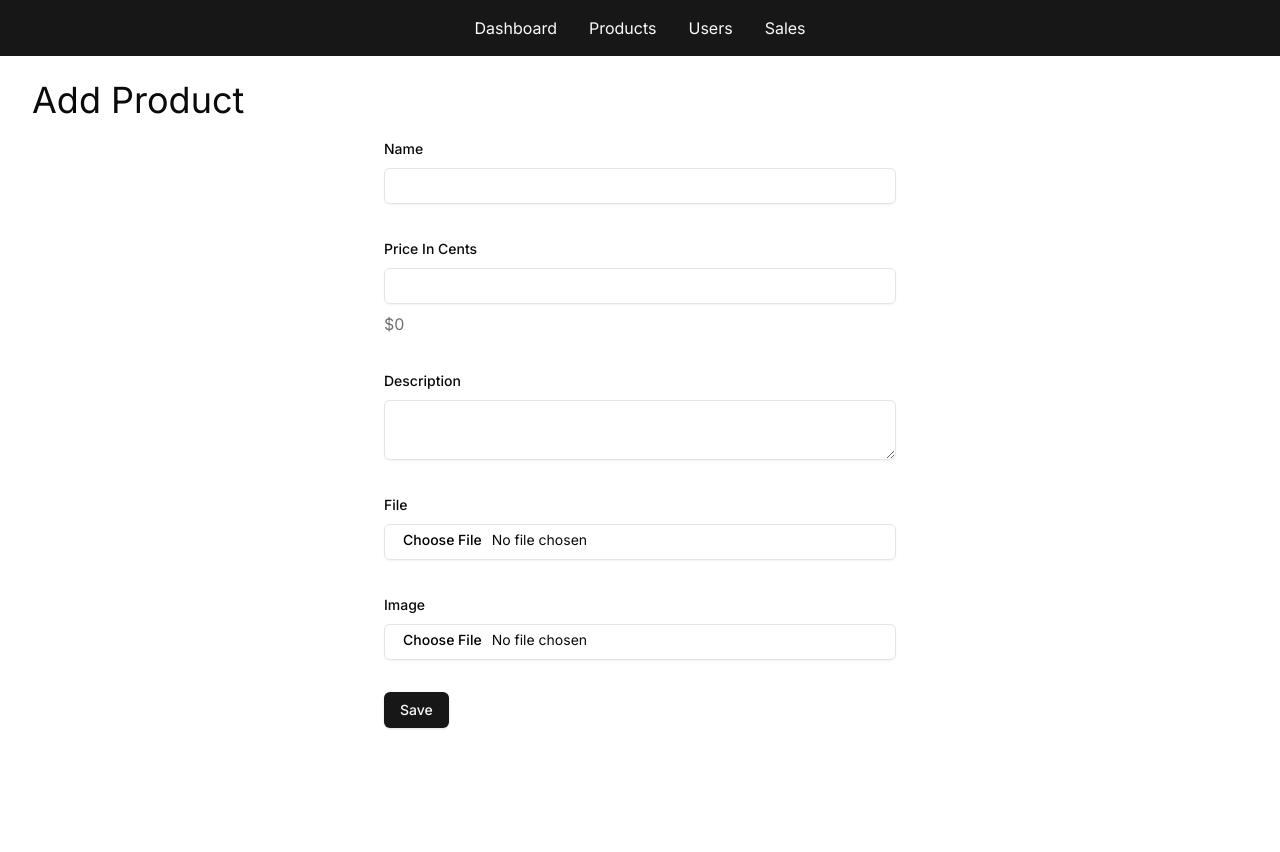
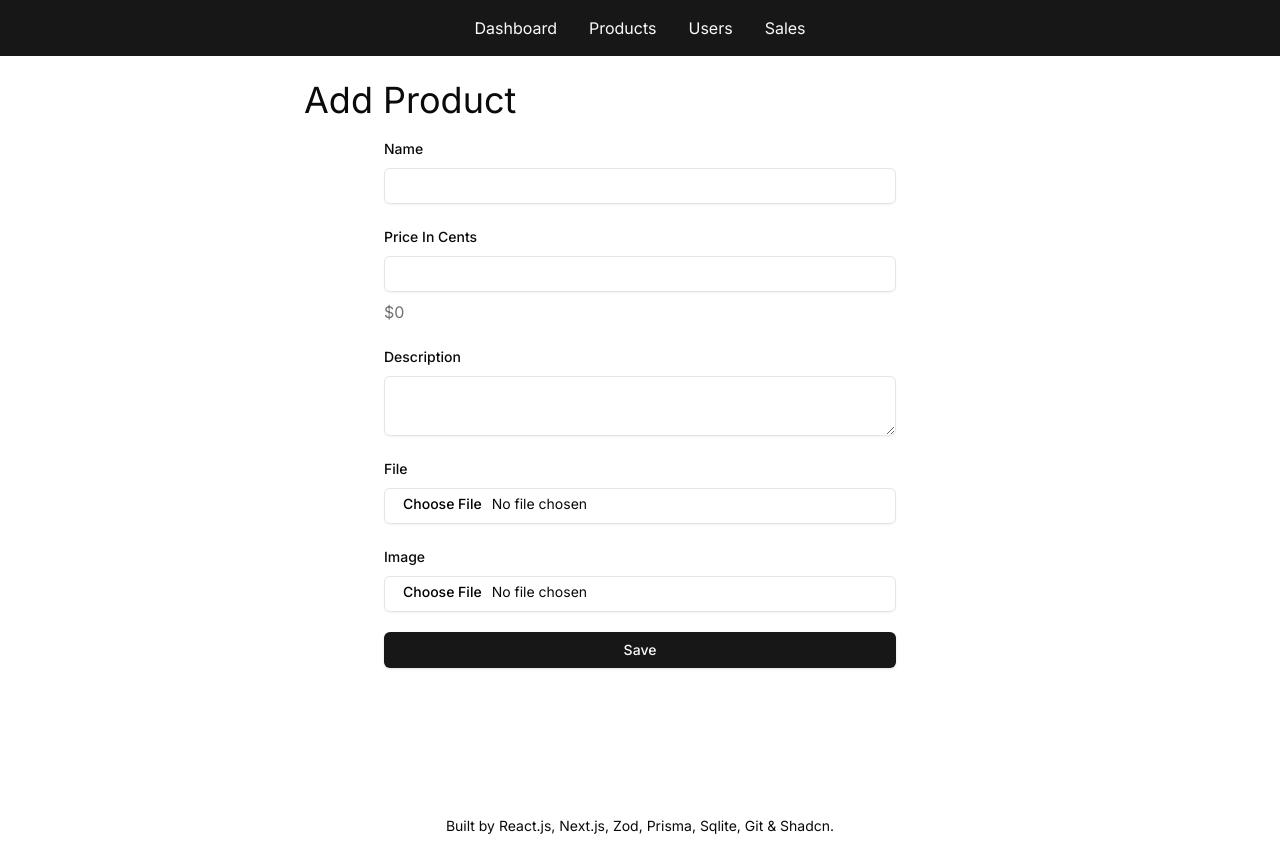
Before and after one commit to DalpatRathore/next-ecomstore, a Next.js app: page /admin/products/new in a window 1280 px wide. Before the commit the page ends 800 px from the top, so only its background shows below. Built offline with nearby package versions, Linux system fonts and the light colour scheme.

Commit message:
style: better ui/ux

```diff
--- a/src/app/admin/layout.tsx
+++ b/src/app/admin/layout.tsx
@@ -4,7 +4,7 @@ export const dynamic = "force-dynamic";
 
 const AdminLayout = ({ children }: { children: React.ReactNode }) => {
   return (
-    <>
+    <div className="h-full">
       <Nav>
         <NavLinks href={"/admin"}>Dashboard</NavLinks>
         <NavLinks href={"/admin/products"}>Products</NavLinks>
@@ -12,7 +12,7 @@ const AdminLayout = ({ children }: { children: React.ReactNode }) => {
         <NavLinks href={"/admin/orders"}>Sales</NavLinks>
       </Nav>
       <div className="container my-6">{children}</div>
-    </>
+    </div>
   );
 };
 export default AdminLayout;
--- a/src/app/admin/products/_components/ProductActions.tsx
+++ b/src/app/admin/products/_components/ProductActions.tsx
@@ -7,6 +7,7 @@ import {
   toggleProductAvailability,
 } from "../../_actions/product";
 import { useRouter } from "next/navigation";
+import { ShieldCheck, ShieldClose, Trash2 } from "lucide-react";
 
 export const ActiveToggleDropdownItem = ({
   id,
@@ -28,6 +29,11 @@ export const ActiveToggleDropdownItem = ({
         });
       }}
     >
+      {!inStock ? (
+        <ShieldCheck className="w-4 h-4 mr-2"></ShieldCheck>
+      ) : (
+        <ShieldClose className="w-4 h-4 mr-2"></ShieldClose>
+      )}
       {inStock ? "Deactive" : "Activate"}
     </DropdownMenuItem>
   );
@@ -53,6 +59,7 @@ export const DeleteDropdownItem = ({
         });
       }}
     >
+      <Trash2 className="w-4 h-4 mr-2"></Trash2>
       Delete
     </DropdownMenuItem>
   );
--- a/src/app/admin/products/_components/ProductForm.tsx
+++ b/src/app/admin/products/_components/ProductForm.tsx
@@ -15,7 +15,7 @@ const ProductForm = () => {
   const [error, action] = useFormState(addProduct, {});
 
   return (
-    <form action={action} className="space-y-8 w-full max-w-lg mx-auto">
+    <form action={action} className="space-y-5 w-full max-w-lg mx-auto mb-10">
       <div className="space-y-2">
         <Label htmlFor="name">Name</Label>
         <Input type="text" id="name" name="name" required></Input>
@@ -65,7 +65,7 @@ export default ProductForm;
 const SubmitButton = () => {
   const { pending } = useFormStatus();
   return (
-    <Button disabled={pending} type="submit">
+    <Button disabled={pending} type="submit" className="w-full">
       {pending ? "Saving..." : "Save"}
     </Button>
   );
--- a/src/app/admin/products/new/page.tsx
+++ b/src/app/admin/products/new/page.tsx
@@ -3,10 +3,10 @@ import ProductForm from "../_components/ProductForm";
 
 const NewProductPage = () => {
   return (
-    <>
+    <div className="w-full max-w-2xl mx-auto">
       <PageHeader>Add Product</PageHeader>
       <ProductForm></ProductForm>
-    </>
+    </div>
   );
 };
 export default NewProductPage;
--- a/src/app/admin/products/page.tsx
+++ b/src/app/admin/products/page.tsx
@@ -11,7 +11,14 @@ import {
 } from "@/components/ui/table";
 import db from "@/db/db";
 
-import { CheckCircle2, MoreVertical, XCircle } from "lucide-react";
+import {
+  CheckCircle2,
+  Download,
+  Edit,
+  Edit3,
+  MoreVertical,
+  XCircle,
+} from "lucide-react";
 import { formatCurrency, formatNumber } from "@/lib/formatters";
 
 import {
@@ -57,7 +64,7 @@ async function ProductsTable() {
 
   if (products.length === 0)
     return (
-      <Card className="h-96 w-full flex items-center justify-center mt-10">
+      <Card className="h-full w-full flex items-center justify-center mt-10">
         <p className="text-muted-foreground italic">No products found!</p>
       </Card>
     );
@@ -84,7 +91,7 @@ async function ProductsTable() {
               {product.inStock ? (
                 <>
                   <span className="sr-only">Available</span>
-                  <CheckCircle2 />
+                  <CheckCircle2 className="stroke-green-500" />
                 </>
               ) : (
                 <>
@@ -105,11 +112,13 @@ async function ProductsTable() {
                 <DropdownMenuContent>
                   <DropdownMenuItem asChild>
                     <a download href={`/admin/products/${product.id}/download`}>
+                      <Download className="w-4 h-4 mr-2"></Download>
                       Download
                     </a>
                   </DropdownMenuItem>
                   <DropdownMenuItem asChild>
                     <Link href={`/admin/products/${product.id}/edit`}>
+                      <Edit className="w-4 h-4 mr-2"></Edit>
                       Edit
                     </Link>
                   </DropdownMenuItem>
--- a/src/app/globals.css
+++ b/src/app/globals.css
@@ -1,6 +1,12 @@
 @tailwind base;
 @tailwind components;
 @tailwind utilities;
+
+html,
+body,
+:root {
+  height: 100%;
+}
 
 @layer base {
   :root {
--- a/src/app/layout.tsx
+++ b/src/app/layout.tsx
@@ -2,6 +2,7 @@ import type { Metadata } from "next";
 import { Inter as FontSans } from "next/font/google";
 import { cn } from "@/lib/utils";
 import "./globals.css";
+import Footer from "@/components/Footer";
 
 const fontSans = FontSans({
   subsets: ["latin"],
@@ -24,6 +25,7 @@ export default function RootLayout({
         className={cn("min-h-screen font-sans antialiased", fontSans.variable)}
       >
         {children}
+        <Footer></Footer>
       </body>
     </html>
   );
--- /dev/null
+++ b/src/components/Footer.tsx
@@ -0,0 +1,10 @@
+const Footer = () => {
+  return (
+    <footer className="flex items-center justify-center p-4">
+      <p className="text-sm text-foreground">
+        Built by React.js, Next.js, Zod, Prisma, Sqlite, Git & Shadcn.
+      </p>
+    </footer>
+  );
+};
+export default Footer;
```
Also changed, not shown: 1 other file (tests, documents, lock files or other folders).
